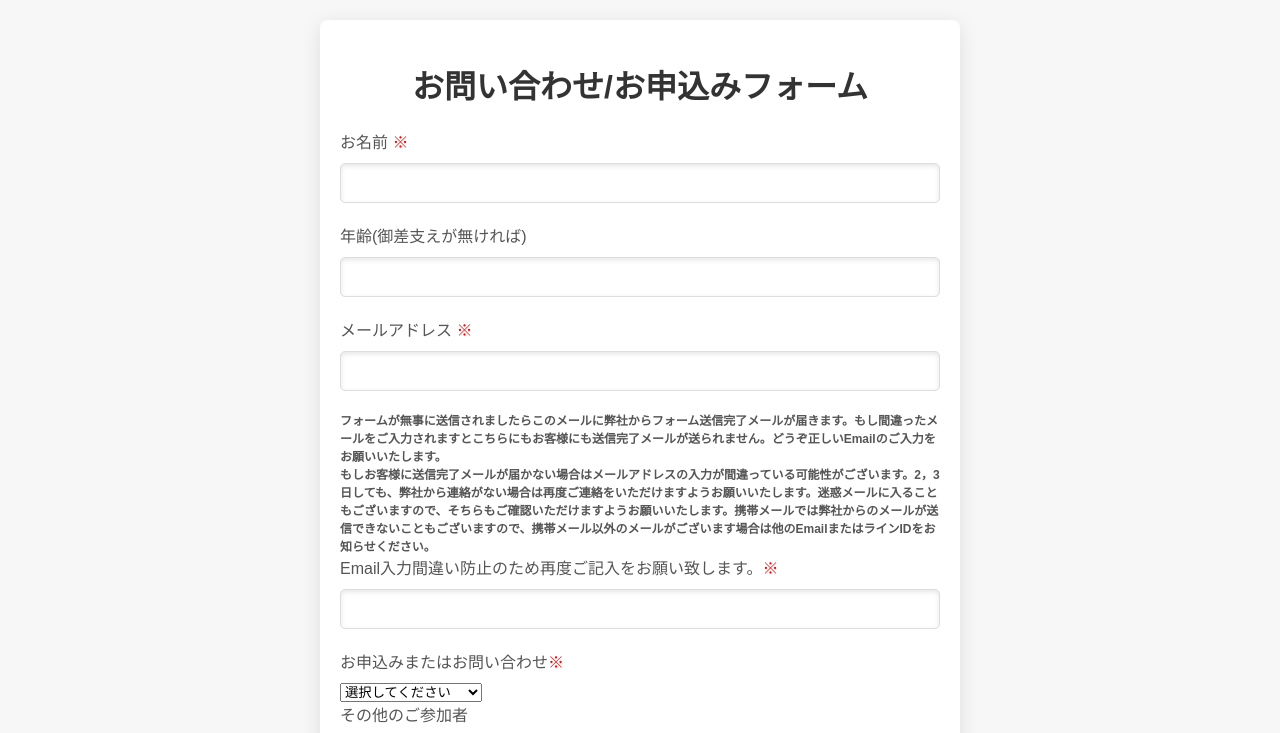
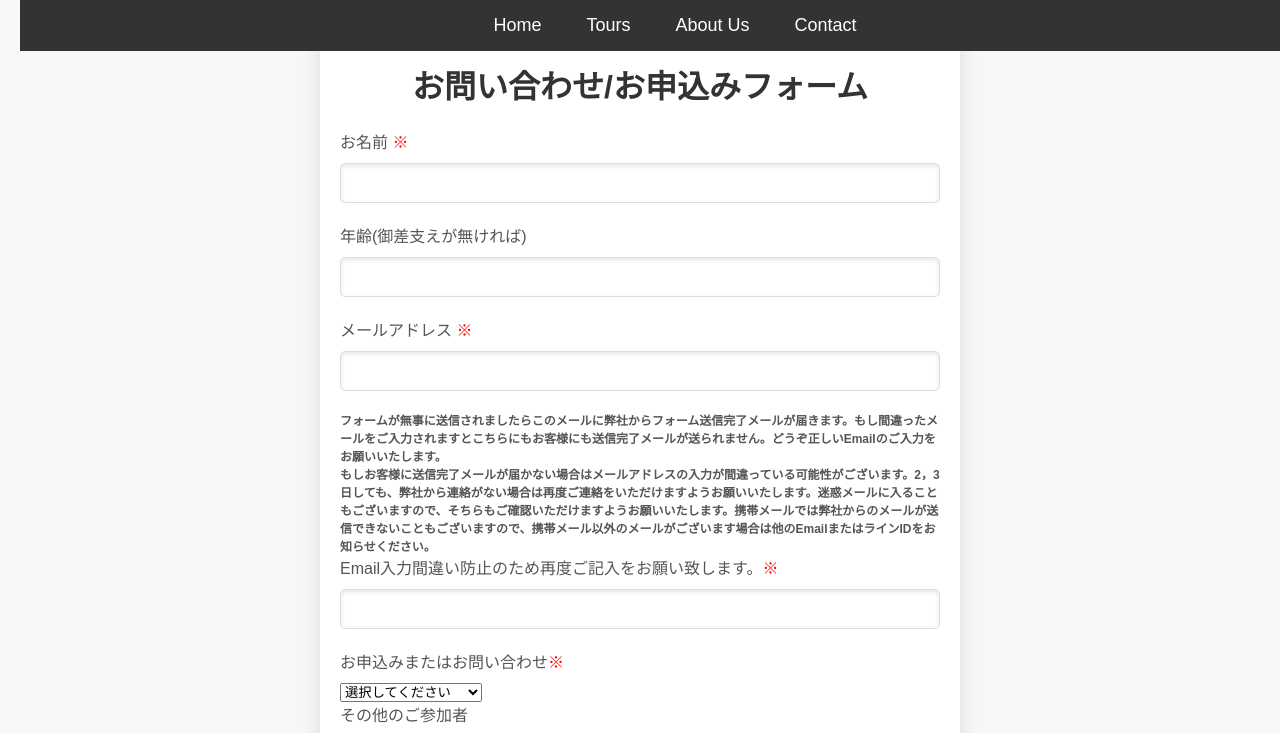
Before and after one commit to Akira-Fujinami/dreamsComesTours, a plain HTML site: page contact.html in a window 1280 px wide. Shown: the top 733 px of the page. Drawn offline with Linux system fonts and the light colour scheme.

Commit message:
ヘッダーの追加

```diff
--- a/contact.html
+++ b/contact.html
@@ -93,6 +93,14 @@
 </head>
 <body>
 
+    <header>
+        <nav>
+            <a href="index.html">Home</a>
+            <a href="tourList.html">Tours</a>
+            <a href="#about">About Us</a>
+            <a href="contact.html">Contact</a>
+        </nav>
+    </header>
     <div class="contact-container">
         <h1>お問い合わせ/お申込みフォーム</h1>
         <form id="contactForm">
```
Also changed, not shown: index.html (+2 -2 lines), tourList.html (+2 -2 lines).
